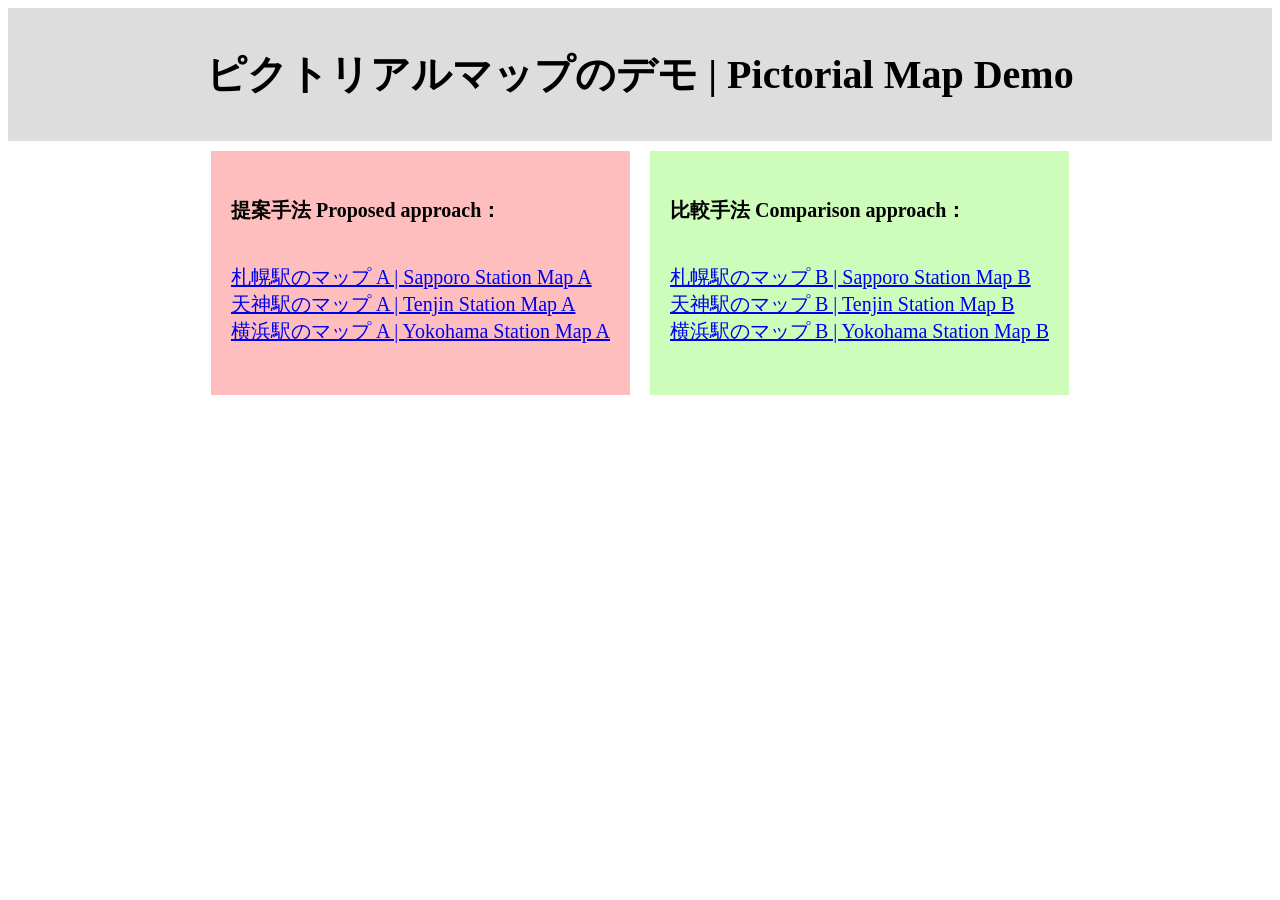
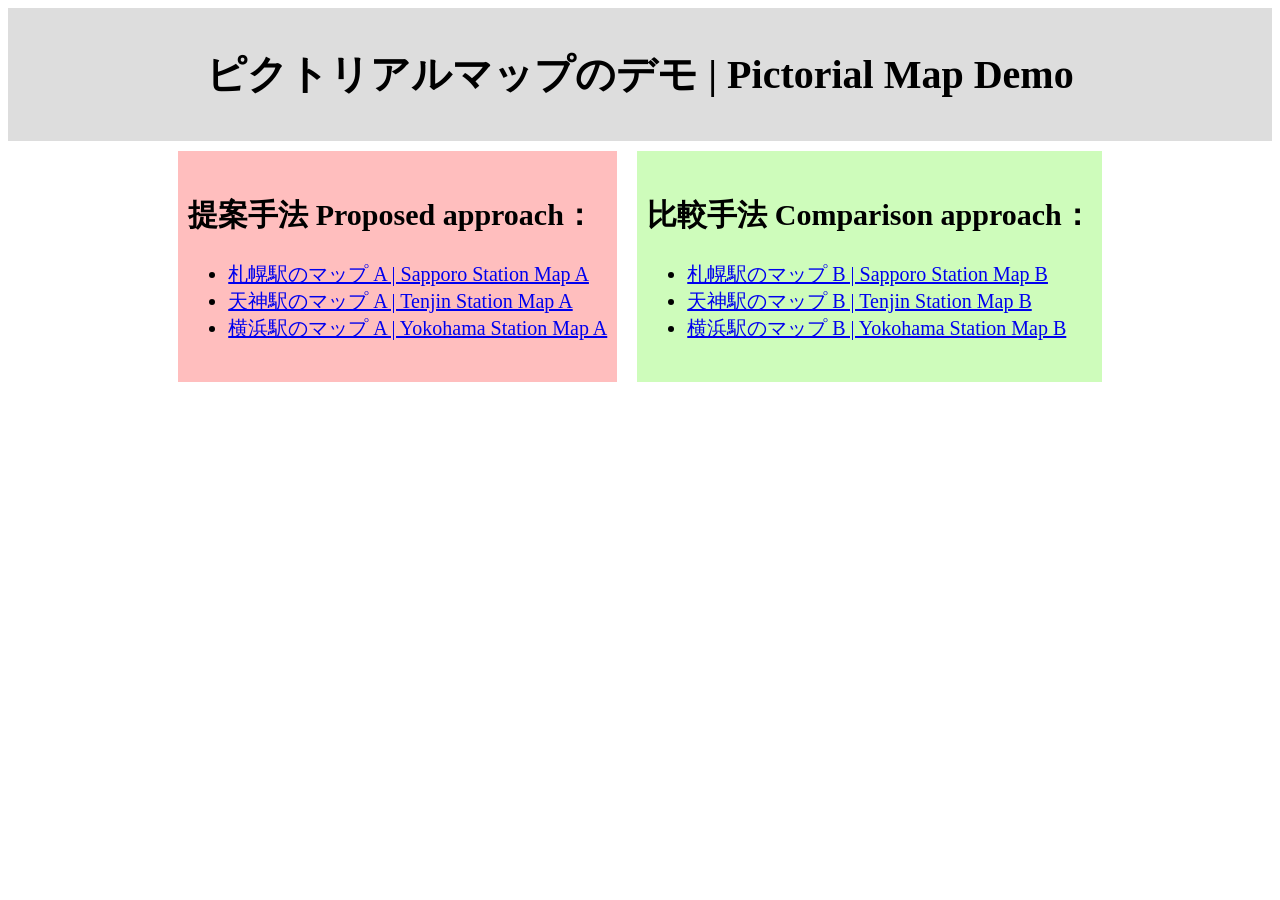

Add illustration map demo pages

--- a/style.css
+++ b/style.css
@@ -8,7 +8,7 @@ header {
 main {font-size: 15pt;}
 .container{
     display: flex;
-    width: 200px;
+    width: fit-content;
     margin: 0 auto;
     white-space:nowrap;
     font-size: 15pt;
@@ -24,11 +24,124 @@ main {font-size: 15pt;}
 .container .n02 {
     background-color: #cefcbb;
 }
-#menu{
+.container .n03 {
+    background-color: #c8e7ff;
+}
+.menu{
     list-style-type: none;
     padding: 10px;
 }
-h2 {
+.submenu {
+    list-style-type: disc;
+    padding: 8px 0 0 24px;
+}
+.submenu li {
+    padding: 3px 0;
+}
+.section-title {
+    margin: 28px auto 8px;
+    width: fit-content;
+    font-size: 18pt;
+    padding: 10px;
+}
+h3 {
     font-size: 15pt;
     padding: 10px;
+}
+.page-link {
+    margin: 24px auto;
+    width: fit-content;
+}
+.map-gallery {
+    display: flex;
+    gap: 16px;
+    justify-content: center;
+    margin: 24px auto;
+    max-width: 96vw;
+}
+.map-gallery figure {
+    margin: 0;
+    text-align: center;
+}
+.map-gallery img {
+    border: 1px solid #cccccc;
+    cursor: zoom-in;
+    max-height: 75vh;
+    max-width: 31vw;
+    width: 100%;
+}
+.map-gallery figcaption {
+    font-size: 12pt;
+    padding: 8px 0;
+}
+.map-instruction {
+    font-size: 13pt;
+    line-height: 1.6;
+    margin: 18px auto 28px;
+    text-align: center;
+    width: fit-content;
+}
+.lightbox {
+    align-items: center;
+    background-color: rgba(0, 0, 0, 0.82);
+    display: none;
+    inset: 0;
+    justify-content: center;
+    padding: 32px;
+    position: fixed;
+    z-index: 1000;
+}
+.lightbox.is-open {
+    display: flex;
+}
+.lightbox-image-wrap {
+    max-height: 92vh;
+    max-width: 92vw;
+    position: relative;
+}
+.lightbox-image {
+    background-color: #ffffff;
+    display: block;
+    max-height: 92vh;
+    max-width: 92vw;
+    object-fit: contain;
+}
+.lightbox-label {
+    background-color: rgba(255, 255, 255, 0.92);
+    color: #000000;
+    font-size: 16pt;
+    left: 0;
+    padding: 8px 12px;
+    position: absolute;
+    top: 0;
+}
+.lightbox-close {
+    background-color: #ffffff;
+    border: 0;
+    cursor: pointer;
+    font-size: 28pt;
+    line-height: 1;
+    padding: 4px 12px;
+    position: fixed;
+    right: 20px;
+    top: 20px;
+    z-index: 1002;
+}
+.lightbox-nav {
+    background-color: rgba(255, 255, 255, 0.92);
+    border: 0;
+    cursor: pointer;
+    font-size: 34pt;
+    line-height: 1;
+    padding: 10px 16px;
+    position: fixed;
+    top: 50%;
+    transform: translateY(-50%);
+    z-index: 1002;
+}
+.lightbox-prev {
+    left: 20px;
+}
+.lightbox-next {
+    right: 20px;
 }
